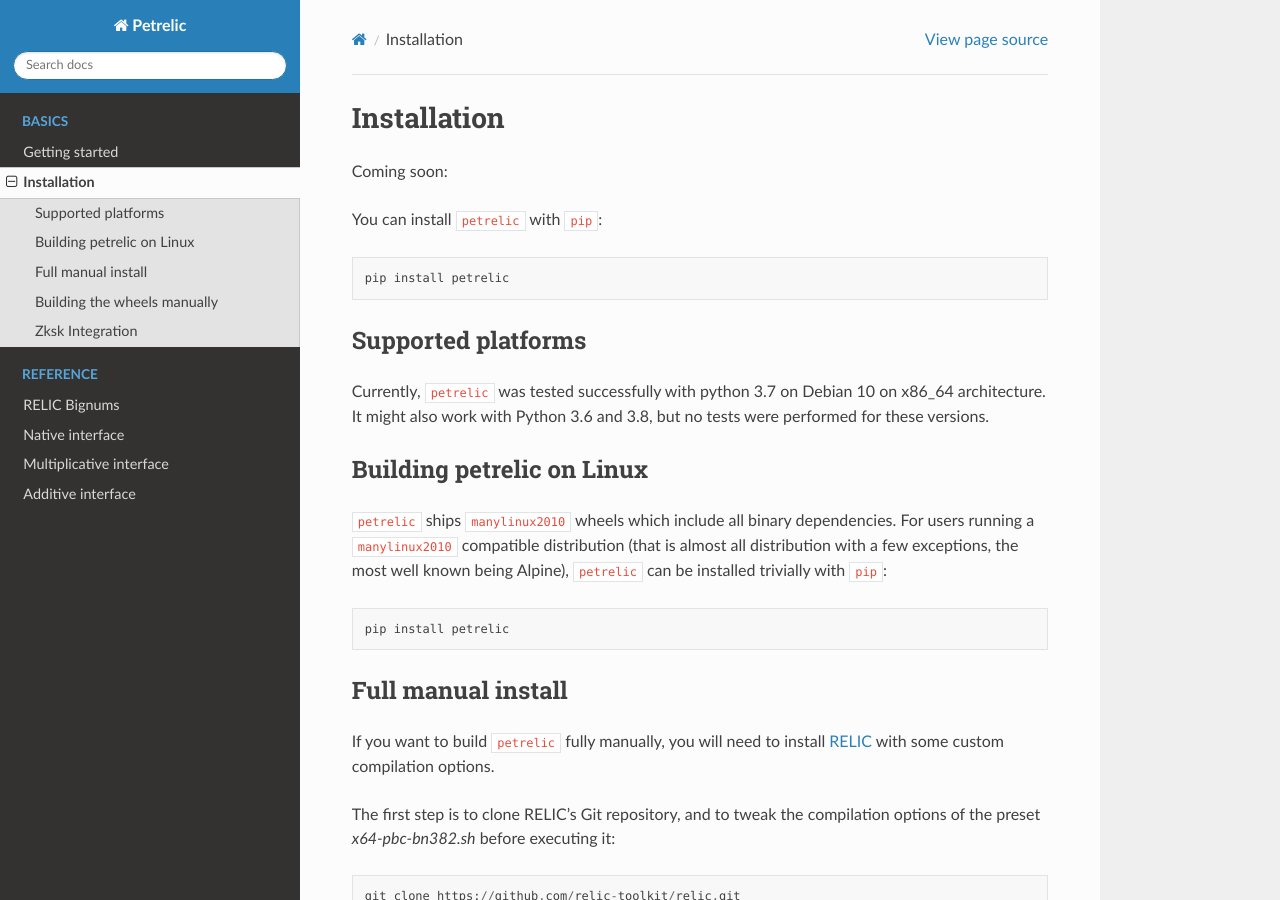
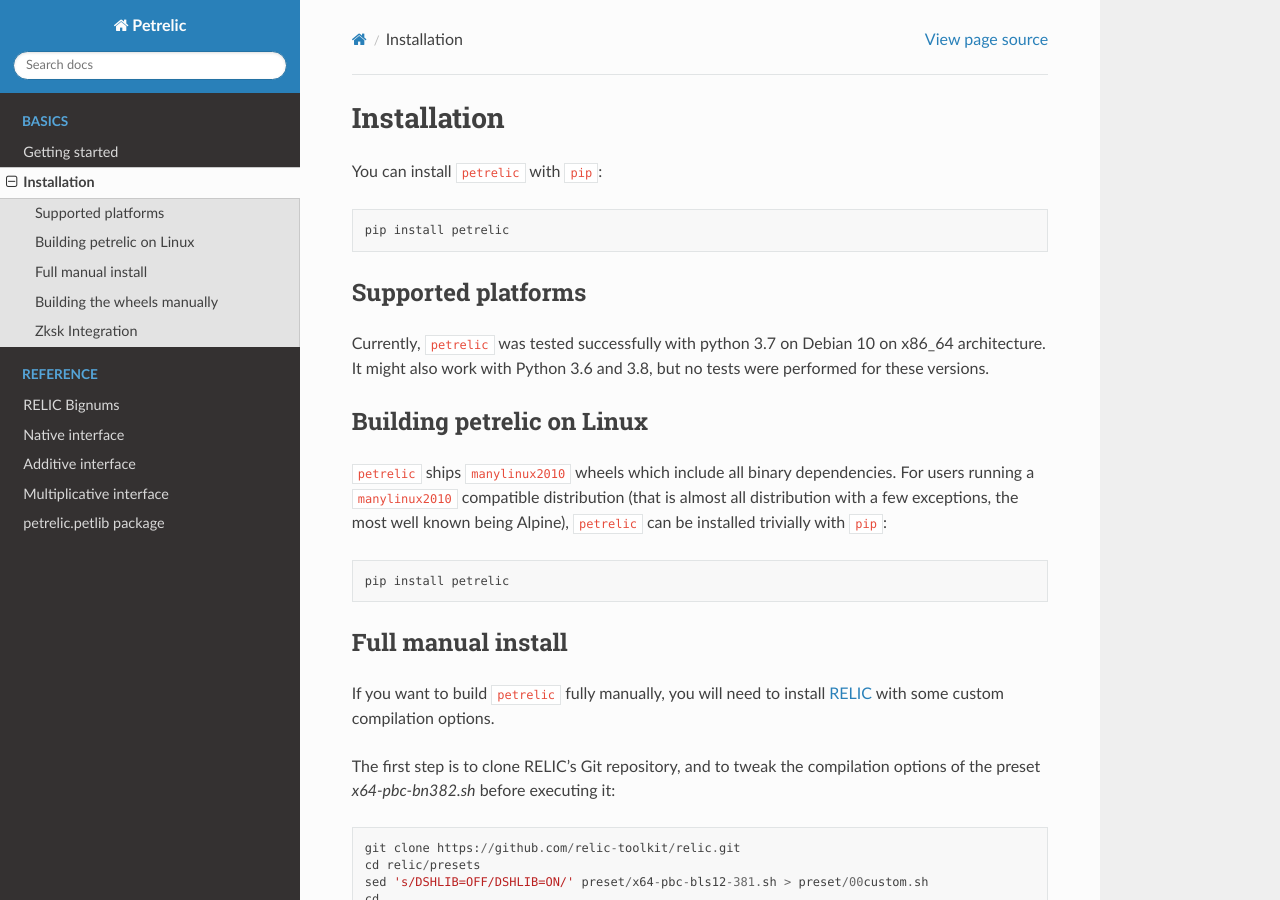
Before and after one commit to spring-epfl/petrelic, a Sphinx documentation site: the page built from docs/source/install.rst, in a window 1280 px wide and 900 px high. Built offline with Sphinx 7.4.7 and the Read the Docs theme 2.0.0, drawn with Linux system fonts in a browser that asks for light colours.

Commit message:
Fix doc.

```diff
--- a/docs/source/conf.py
+++ b/docs/source/conf.py
@@ -12,9 +12,9 @@
 # add these directories to sys.path here. If the directory is relative to the
 # documentation root, use os.path.abspath to make it absolute, like shown here.
 #
-# import os
-# import sys
-# sys.path.insert(0, os.path.abspath('.'))
+import os
+import sys
+sys.path.insert(0, os.path.abspath('../..'))
 
 
 # -- Project information -----------------------------------------------------
--- a/docs/source/index.rst
+++ b/docs/source/index.rst
@@ -26,5 +26,6 @@ Structure
 
    petrelic.bn
    petrelic.native
+   petrelic.additive
    petrelic.multiplicative
-   petrelic.additive
+   petrelic.petlib
--- a/docs/source/install.rst
+++ b/docs/source/install.rst
@@ -1,7 +1,5 @@
 Installation
 ============
-
-Coming soon:
 
 You can install ``petrelic`` with ``pip``::
 
--- a/docs/source/petrelic.additive.rst
+++ b/docs/source/petrelic.additive.rst
@@ -9,7 +9,7 @@ The additive wrapper presents an additive interface for all three groups G1, G2,
 
 
 petrelic.additive.pairing
------------------------
+-------------------------
 
 .. automodule:: petrelic.additive.pairing
     :members:
```
Also changed, not shown: other parts of docs/source/index.rst (+1 -1 lines).
